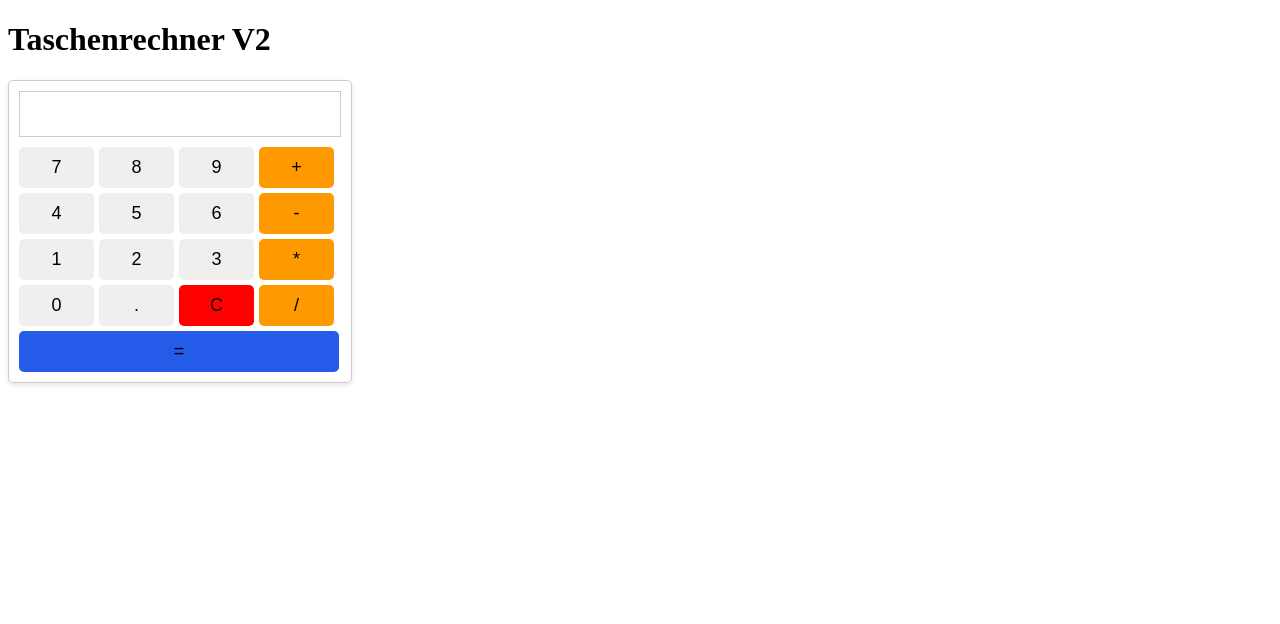
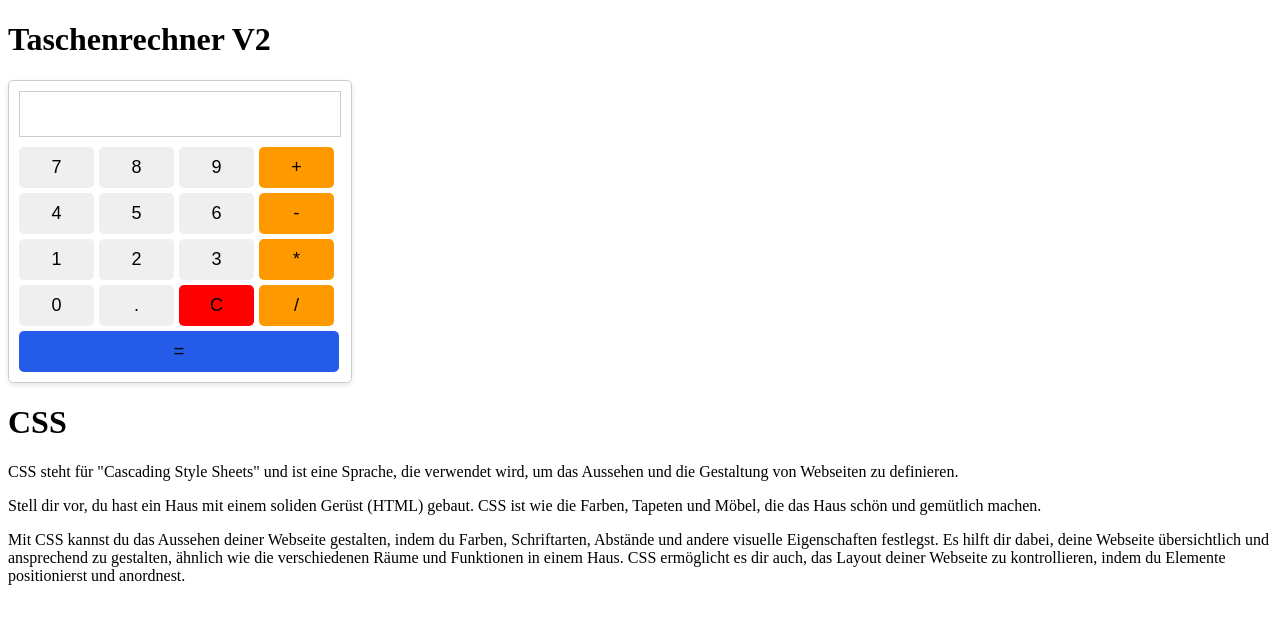
Before and after one commit to SaschaLucius/schuelerpraktikum, a SvelteKit app: page /calculator/v2 in a window 1280 px wide. Shown: the top 624 px of the page. Built offline with nearby package versions, Linux system fonts and the light colour scheme.

Commit message:
add descriptions

```diff
--- a/src/routes/+page.svelte
+++ b/src/routes/+page.svelte
@@ -13,7 +13,7 @@
 <br />
 <a href="{base}/calculator/v3">Svelte Components</a>
 <br />
-<a href="{base}/calculator/v3">Svelte Components and Key-event handler</a>
+<a href="{base}/calculator/v4">Svelte Components and Key-event handler</a>
 
 <h3>Configurator</h3>
 
--- a/src/routes/calculator/v2/+page.svelte
+++ b/src/routes/calculator/v2/+page.svelte
@@ -36,6 +36,25 @@
 		<button on:click={() => equals()} class="equals">=</button>
 	</div>
 </div>
+
+<h1>CSS</h1>
+
+<p>
+	CSS steht für "Cascading Style Sheets" und ist eine Sprache, die verwendet wird, um das Aussehen
+	und die Gestaltung von Webseiten zu definieren.
+</p>
+<p>
+	Stell dir vor, du hast ein Haus mit einem soliden Gerüst (HTML) gebaut. CSS ist wie die Farben,
+	Tapeten und Möbel, die das Haus schön und gemütlich machen.
+</p>
+
+<p>
+	Mit CSS kannst du das Aussehen deiner Webseite gestalten, indem du Farben, Schriftarten, Abstände
+	und andere visuelle Eigenschaften festlegst. Es hilft dir dabei, deine Webseite übersichtlich und
+	ansprechend zu gestalten, ähnlich wie die verschiedenen Räume und Funktionen in einem Haus. CSS
+	ermöglicht es dir auch, das Layout deiner Webseite zu kontrollieren, indem du Elemente
+	positionierst und anordnest.
+</p>
 
 <style>
 	.calculator {
```
Also changed, not shown: src/routes/calculator/v0/+page.svelte (+18 -0 lines), src/routes/calculator/v1/+page.svelte (+17 -0 lines), src/routes/calculator/v3/+page.svelte (+18 -0 lines).
